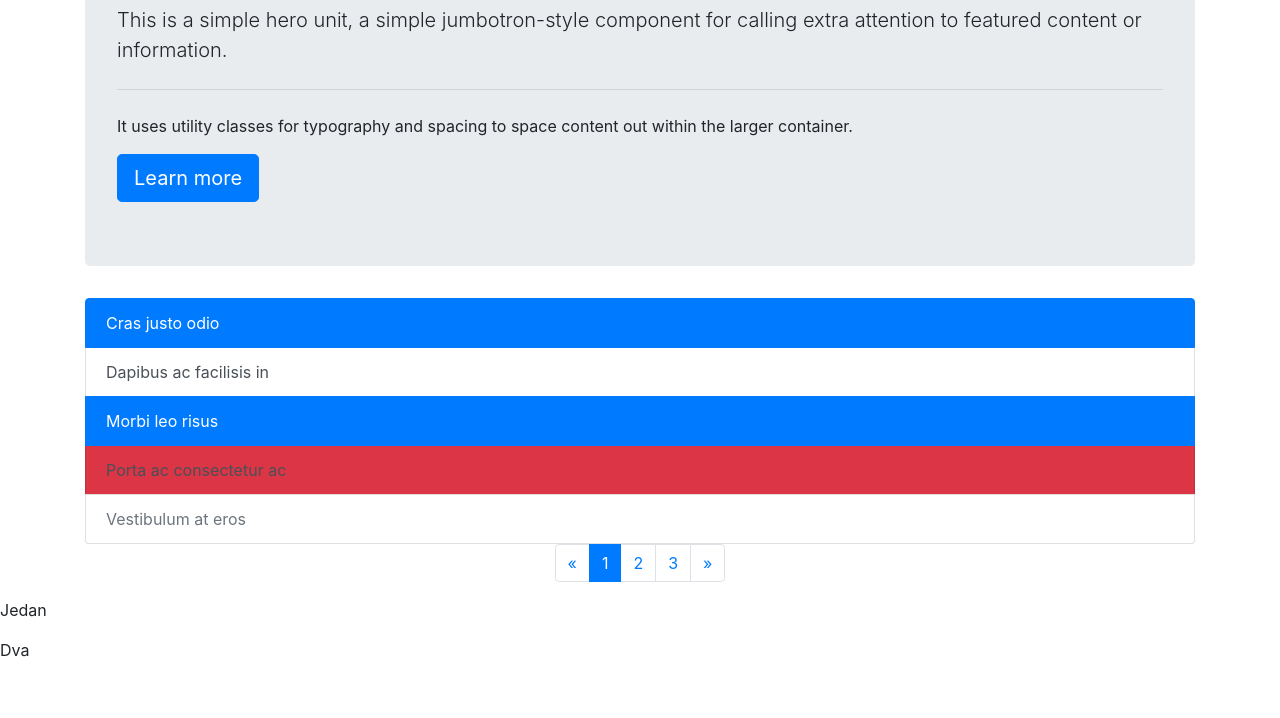
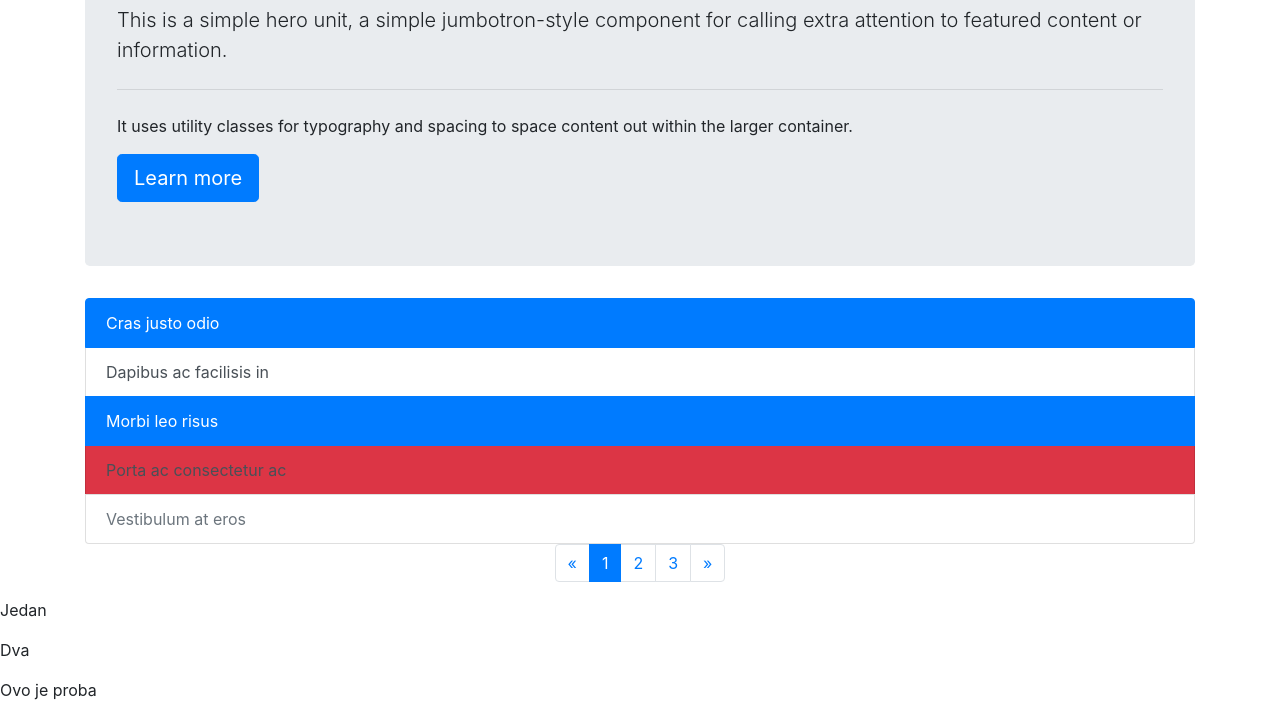
Before and after one commit to Gavrilo80/prvi-projekat, a plain HTML site: page prvi projekat/public_html/index.html in a window 1280 px wide. Shown: the part 486-1204 px from the top of the page. Before the commit the page ends 1164 px from the top, so only its background shows below. Drawn offline with Linux system fonts and the light colour scheme.

Commit message:
dodat paragraf

```diff
--- a/prvi projekat/public_html/index.html
+++ b/prvi projekat/public_html/index.html
@@ -94,6 +94,7 @@
             <section class="second">
                 <p>Dva</p>
             </section>
+            <p>Ovo je proba</p>
         </main>
 
 
```
